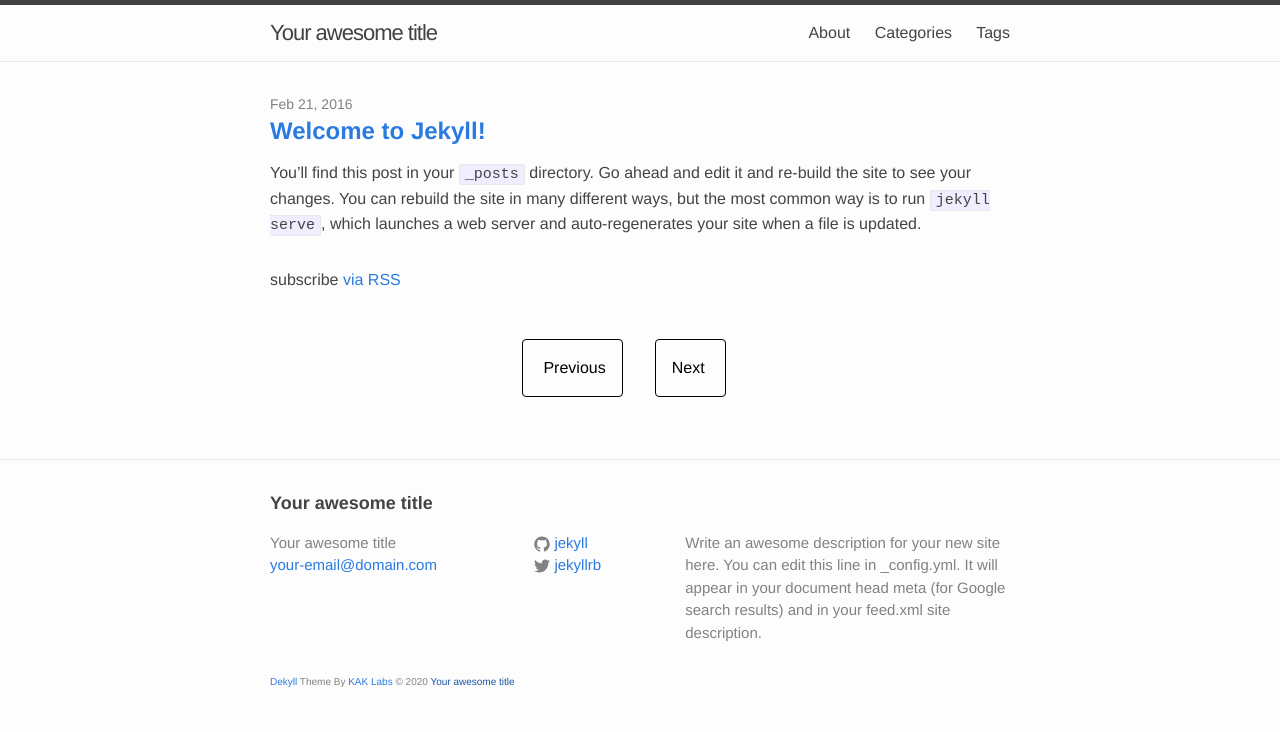
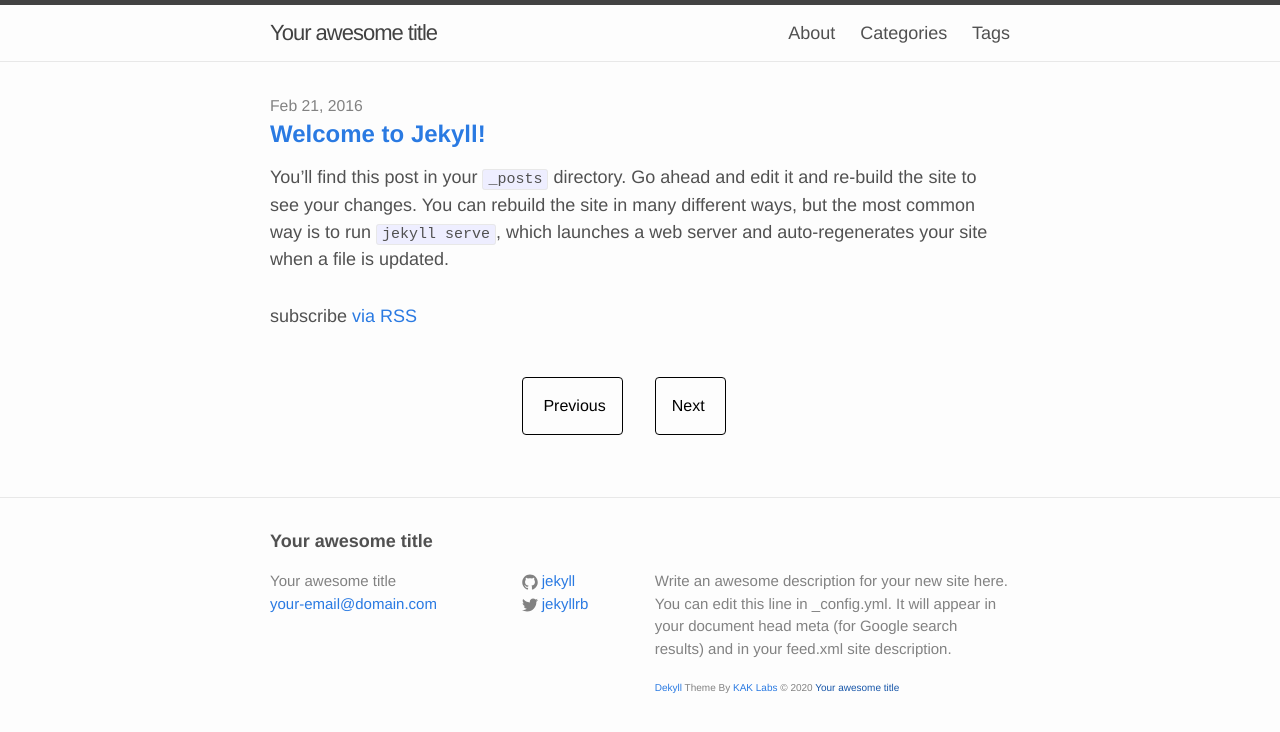
Before and after one commit to kuntoaji/dekyll, a Jekyll site: the page built from index.html, in a window 1280 px wide. Shown: the top 732 px of the page. Built offline with Jekyll 4.4.1, drawn with Linux system fonts in a browser that asks for light colours; the list of posts is cut into pages by our own code.

Commit message:
refactor css styles

```diff
--- a/_includes/footer.html
+++ b/_includes/footer.html
@@ -30,9 +30,8 @@
 
       <div class="footer-col footer-col-3">
         <p>{{ site.description }}</p>
+        <small style="font-size: 10px;"><a href="https://gumroad.com/l/vXGRg">Dekyll</a> Theme By <a href="https://www.kaklabs.com">KAK Labs</a> &copy; {{  site.time | date: '%Y' }} <a href="{{ site.baseurl }}">{{ site.title }}</a></small>
       </div>
-
-      <section style="font-size: 10px; padding-left: 15px;"><a href="https://github.com/kuntoaji/dekyll">Dekyll</a> Theme By <a href="http://www.kaklabs.com">KAK Labs</a> &copy; {{  site.time | date: '%Y' }} <a href="{{ site.baseurl }}">{{ site.title }}</a></section>
 
     </div>
 
--- a/_sass/_base.scss
+++ b/_sass/_base.scss
@@ -1,3 +1,8 @@
+* {
+  box-sizing: border-box;
+}
+
+
 /**
  * Reset some basic elements
  */
@@ -24,6 +29,12 @@
     font-feature-settings: "kern" 1;
     font-kerning: normal;
     text-rendering: optimizeLegibility;
+}
+
+@include media-query($on-palm) {
+    body {
+      font: $base-font-weight #{$base-font-size - 2px}/#{$base-line-height} $base-font-family;
+    }
 }
 
 
@@ -100,7 +111,7 @@
     }
 
     &:hover {
-        color: $text-color;
+        color: $brand-color;
         text-decoration: underline;
     }
 }
@@ -157,8 +168,7 @@
  * Wrapper
  */
 .wrapper {
-    max-width: -webkit-calc(#{$content-width} - (#{$spacing-unit} * 2));
-    max-width:         calc(#{$content-width} - (#{$spacing-unit} * 2));
+    max-width: $content-width;
     margin-right: auto;
     margin-left: auto;
     padding-right: $spacing-unit;
@@ -166,8 +176,7 @@
     @extend %clearfix;
 
     @include media-query($on-laptop) {
-        max-width: -webkit-calc(#{$content-width} - (#{$spacing-unit}));
-        max-width:         calc(#{$content-width} - (#{$spacing-unit}));
+        max-width: $content-width;
         padding-right: $spacing-unit / 2;
         padding-left: $spacing-unit / 2;
     }
@@ -235,3 +244,11 @@
     border: 1px solid $grey-color-light;
   }
 }
+
+
+/**
+ * Others
+ */
+iframe {
+  margin-bottom: 30px;
+}
--- a/_sass/_dekyll.scss
+++ b/_sass/_dekyll.scss
@@ -1,11 +1,3 @@
-a:hover {
-  color: #2a7ae2;
-}
-
-iframe {
-  margin-bottom: 30px;
-}
-
 ul.share-buttons {
   list-style: none;
   padding: 0;
@@ -15,24 +7,6 @@
 ul.share-buttons li {
   display: inline;
   margin-right: 5px;
-}
-
-.post-content {
-  img {
-    display: block;
-    max-width: 100%;
-    margin: 0 0 1rem;
-    border-radius: 5px;
-    width: 100%;
-  }
-}
-
-.site-title {
-  font-size: 22px;
-}
-
-.site-nav {
-  z-index: 1;
 }
 
 .resp-sharing-button {
@@ -176,10 +150,10 @@
   padding: 20px;
   margin-bottom: 20px;
   box-shadow: 0 1px 3px rgba(0,0,0,.12), 0 1px 2px rgba(0,0,0,.24);
-  font-size: 16px;
+  font-size: $base-font-size - 2px;
 
   @include media-query($on-palm) {
-    font-size: 12px;
+    font-size: $base-font-size - 4px;
   }
 }
 
--- a/_sass/_layout.scss
+++ b/_sass/_layout.scss
@@ -11,7 +11,7 @@
 }
 
 .site-title {
-    font-size: 26px;
+    font-size: 22px;
     font-weight: 300;
     line-height: 56px;
     letter-spacing: -1px;
@@ -22,11 +22,16 @@
     &:visited {
         color: $grey-color-dark;
     }
+    &:hover {
+        color: $site-title-hover-color;
+    }
+
 }
 
 .site-nav {
     float: right;
     line-height: 56px;
+    z-index: 1;
 
     .menu-icon {
         display: none;
@@ -114,51 +119,43 @@
 }
 
 .footer-col-wrapper {
-    font-size: 15px;
+    font-size: $base-font-size - 3;
     color: $grey-color;
-    margin-left: -$spacing-unit / 2;
     @extend %clearfix;
 }
 
 .footer-col {
     float: left;
     margin-bottom: $spacing-unit / 2;
-    padding-left: $spacing-unit / 2;
 }
 
 .footer-col-1 {
-    width: -webkit-calc(35% - (#{$spacing-unit} / 2));
-    width:         calc(35% - (#{$spacing-unit} / 2));
+    width: 34%;
 }
 
 .footer-col-2 {
-    width: -webkit-calc(20% - (#{$spacing-unit} / 2));
-    width:         calc(20% - (#{$spacing-unit} / 2));
+    width: 18%;
 }
 
 .footer-col-3 {
-    width: -webkit-calc(45% - (#{$spacing-unit} / 2));
-    width:         calc(45% - (#{$spacing-unit} / 2));
+    width: 48%;
 }
 
 @include media-query($on-laptop) {
     .footer-col-1,
     .footer-col-2 {
-        width: -webkit-calc(50% - (#{$spacing-unit} / 2));
-        width:         calc(50% - (#{$spacing-unit} / 2));
+        width: 50%;
     }
 
     .footer-col-3 {
-        width: -webkit-calc(100% - (#{$spacing-unit} / 2));
-        width:         calc(100% - (#{$spacing-unit} / 2));
+        width: 100%;
     }
 }
 
 @include media-query($on-palm) {
     .footer-col {
         float: none;
-        width: -webkit-calc(100% - (#{$spacing-unit} / 2));
-        width:         calc(100% - (#{$spacing-unit} / 2));
+        width: 100%;
     }
 }
 
@@ -224,4 +221,12 @@
   h3, h4 {
     font-size: 1rem;
   }
+
+  img {
+    display: block;
+    max-width: 100%;
+    margin: 0 0 1rem;
+    border-radius: 5px;
+    width: 100%;
+  }
 }
--- a/css/main.scss
+++ b/css/main.scss
@@ -6,17 +6,18 @@
 
 
 // Our variables
-$base-font-family: Helvetica, Arial, sans-serif;
-$base-font-size:   16px;
+$base-font-family: "PT Sans", Helvetica, Arial, sans-serif;
+$base-font-size:   18px;
 $base-font-weight: 400;
 $small-font-size:  $base-font-size * 0.875;
 $base-line-height: 1.5;
 
 $spacing-unit:     30px;
 
-$text-color:       #444;
+$text-color:       #515151;
 $background-color: #fdfdfd;
 $brand-color:      #2a7ae2;
+$site-title-hover-color: #444;
 
 $grey-color:       #828282;
 $grey-color-light: lighten($grey-color, 40%);
```
